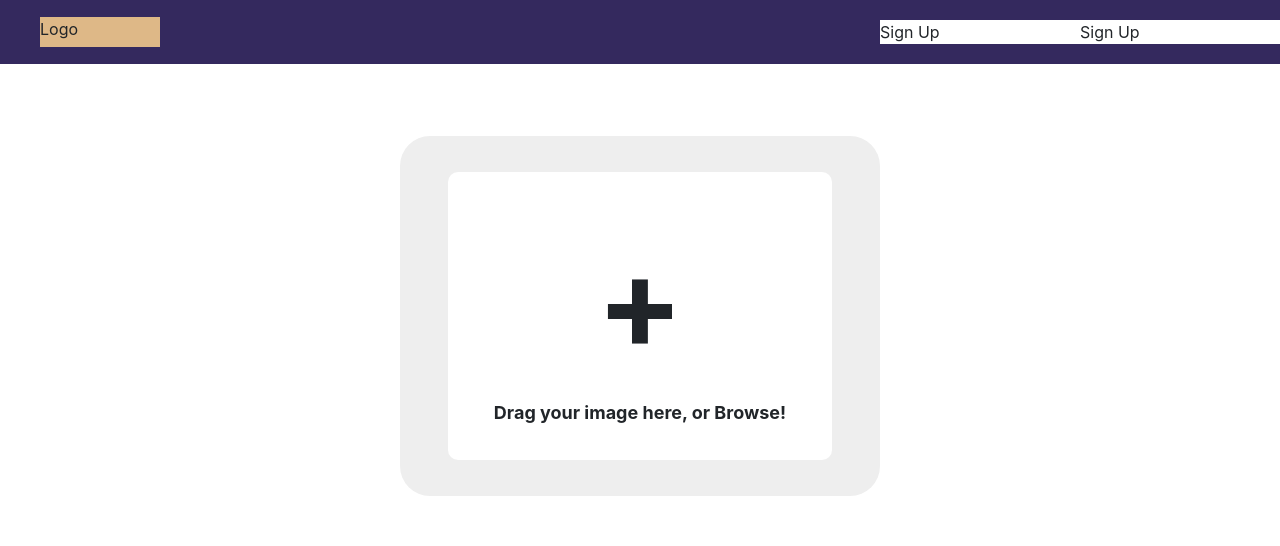
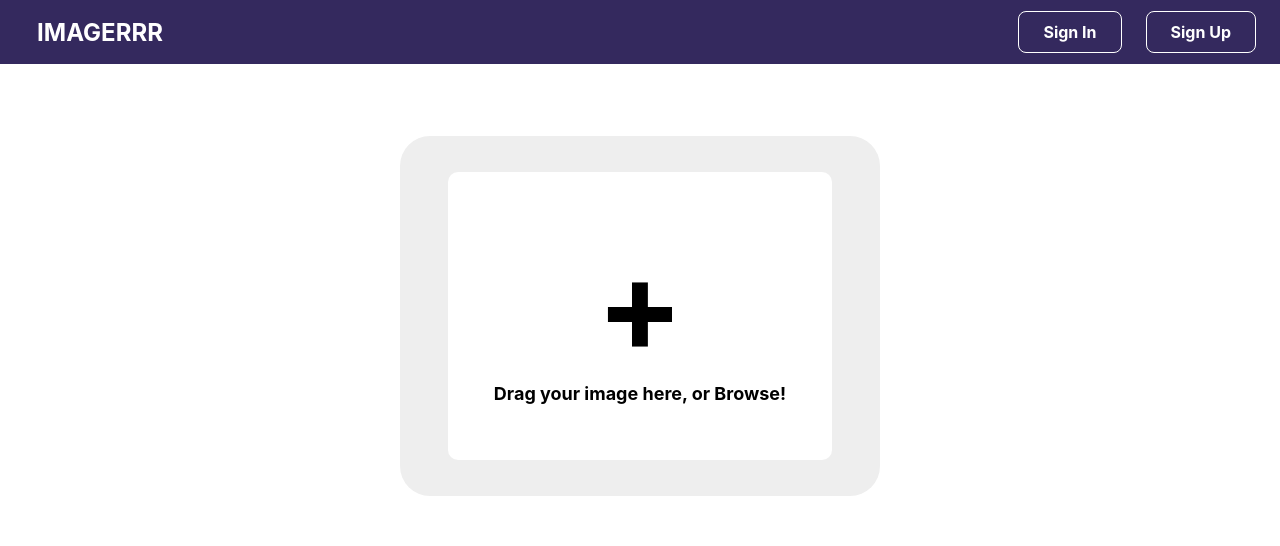
Before and after one commit to akosfi/imager-frontend, a React (Create React App) app: page / in a window 1280 px wide. Shown: the top 546 px of the page. Built offline with nearby package versions, Linux system fonts and the light colour scheme.

Commit message:
header style

```diff
--- a/src/App.scss
+++ b/src/App.scss
@@ -1,5 +1,7 @@
-
-@import '~bootstrap/scss/bootstrap.scss';
+* {
+  margin: 0;
+  padding: 0;
+}
 
 .App {
   text-align: center;
--- /dev/null
+++ b/src/components/common/button/Button.module.scss
@@ -0,0 +1,16 @@
+.Button {
+  padding: 0 24px;
+  height: 40px;
+  display: flex;
+  justify-content: center;
+  align-items: center;
+  border: 1.5px solid #FFFFFF;
+  border-radius: 8px;
+  background: #34295E;
+  cursor: pointer;
+
+  .title {
+    color: white;
+    font-weight: bold;
+  }
+}
--- /dev/null
+++ b/src/components/common/button/Button.tsx
@@ -0,0 +1,21 @@
+import * as React from "react";
+import {FC, memo} from "react";
+
+const css = require("./Button.module.scss");
+
+type OwnProps = {
+    title: string;
+}
+
+type Props = OwnProps;
+
+const Button: FC<Props> = ({title}) => {
+
+    return (
+        <div className={css["Button"]}>
+            <span className={css["title"]}>{title}</span>
+        </div>
+    );
+}
+
+export default memo(Button);
--- a/src/components/common/header/Header.module.scss
+++ b/src/components/common/header/Header.module.scss
@@ -9,11 +9,11 @@
     justify-content: center;
     align-items: center;
 
-    .placeholder {
-      display: block;
-      width: 120px;
-      height: 30px;
-      background: burlywood;
+    .text {
+      display: inline-block;
+      color: white;
+      font-size: 24px;
+      font-weight: bold;
     }
   }
 
@@ -21,11 +21,12 @@
     display: flex;
     justify-content: flex-end;
     align-items: center;
-    .button {
-      background: white;
-      width: 200px;
-      display: block;
+
+    & > div {
+      margin-right: 24px;
     }
+
+
   }
 
 }
--- a/src/components/common/header/Header.tsx
+++ b/src/components/common/header/Header.tsx
@@ -2,6 +2,7 @@ import * as React from "react";
 import {FC, memo} from "react";
 import {StoreState} from "../../../redux/rootReducer";
 import {connect, MapDispatchToProps, MapStateToProps} from "react-redux";
+import Button from "../button/Button";
 
 const css = require("./Header.module.scss");
 
@@ -17,15 +18,11 @@ const Header: FC<Props> = () => {
     return (
         <div className={css["Header"]}>
             <div className={css["logo"]}>
-                <span className={css["placeholder"]}>Logo</span>
+                <span className={css["text"]}>IMAGERRR</span>
             </div>
             <div className={css["button-container"]}>
-                <div className={css["button"]}>
-                    Sign Up
-                </div>
-                <div className={css["button"]}>
-                    Sign Up
-                </div>
+                <Button title={"Sign In"} />
+                <Button title={"Sign Up"} />
             </div>
         </div>
     );
```
